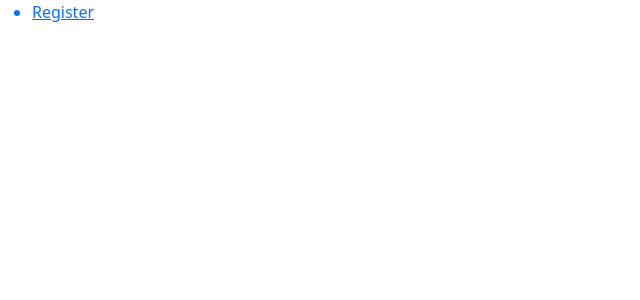
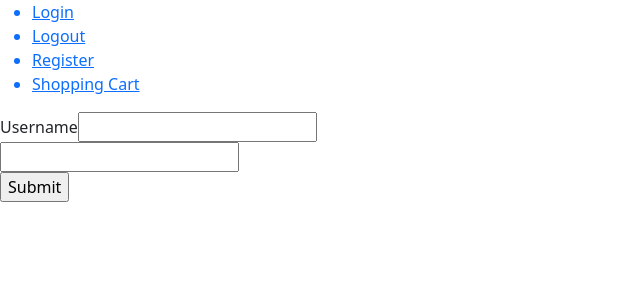
Before and after one commit to lottguthrie/Toboggan_Ecommerce, a React (Create React App) app: page /login in a window 1280 px wide. Before the commit this address had no page. Shown: the top 300 px of the page, without its empty margins (0-640 px from the left). Built offline with nearby package versions, Linux system fonts and the light colour scheme.

Commit message:
Login created

```diff
--- a/src/components/App.jsx
+++ b/src/components/App.jsx
@@ -4,6 +4,7 @@ import jwt_decode from 'jwt-decode';
 import axios from 'axios';
 import Search from './Search/Search';
 import NavBar from './Navbar/Navbar';
+import Login from './Login/Login';
 
 import RegisterForm from './Register/RegisterForm';
 
@@ -64,11 +65,11 @@ class App extends Component {
                 <Router>
                     <NavBar user={user} />
                     <Routes>
-                     <Route path='/register' element={<RegisterForm />} /> */}
-                       {/* <Route path='/login' element={<Login/>} />
-                        <Route path='/logout' element={<Logout/>} />
-                        <Route path='/shoppingcart' element={<ShoppingCart/>} />
-                        <Route add='/add' element={<Add/>} /> */} */}
+                        <Route path='/register' element={<RegisterForm />} />
+                        <Route path='/login' element={<Login />} />
+                            {/* <Route path='/logout' element={<Logout/>} />
+                            <Route path='/shoppingcart' element={<ShoppingCart/>} />
+                            <Route add='/add' element={<Add/>} />  */}
                     </Routes>
                 </Router>
                     {/* <Search getProduct={this.getProduct} /> */}
--- /dev/null
+++ b/src/components/Login/Login.jsx
@@ -0,0 +1,47 @@
+import react, { Component } from 'react';
+import { Link as RouterLink } from "react-router-dom";
+
+
+class Login extends Component {
+    constructor(props) {
+        super(props);
+        this.state = {
+            username: ' ',
+            password: ' ',
+        }
+    }
+
+
+    handleSubmit = (event) => {
+        event.preventDefault();
+        // const login = {
+        //     username: this.state.username,
+        //     password: this.state.password,
+        // }
+        // this.props.login(login);
+        // this.setState({})
+    }
+
+
+    render(){
+        return(
+            <div className="form">
+             <form onSubmit={this.handleSubmit}>
+                <div className="input-field">
+                    <label>Username</label>
+                    <input type="text" name='username' required />
+                </div>
+                <div className="input-field">
+                    <input type="password" name='password' required />
+                </div>
+                <div className="button">
+                    <input type="submit" />
+                </div>
+                </form>
+            </div>
+
+        )
+    }
+}
+
+export default Login;
--- a/src/components/Navbar/Navbar.jsx
+++ b/src/components/Navbar/Navbar.jsx
@@ -7,20 +7,20 @@ function NavBar() {
         <nav>
             <ul>
                 {/* <RouterLink>
-                    <hi>Home</hi> */}
-                {/* </RouterLink>
-                <RouterLink >
+                    <hi>Home</hi> }
+                {</RouterLink> */}
+                <RouterLink to="/login">
                     <li>Login</li>
                 </RouterLink>
-                <RouterLink >
-                    <li>Logout</li> */}
-                {/* </RouterLink>  */}
+                <RouterLink to="/logout">
+                    <li>Logout</li>
+                </RouterLink>
                 <RouterLink to="/register">
                     <li>Register</li>
                 </RouterLink>
-                {/* <RouterLink >
+                <RouterLink to="/shoppingcart">
                     <li>Shopping Cart</li>
-                </RouterLink>  */}
+                </RouterLink>
             </ul>
         </nav>
     )
```
